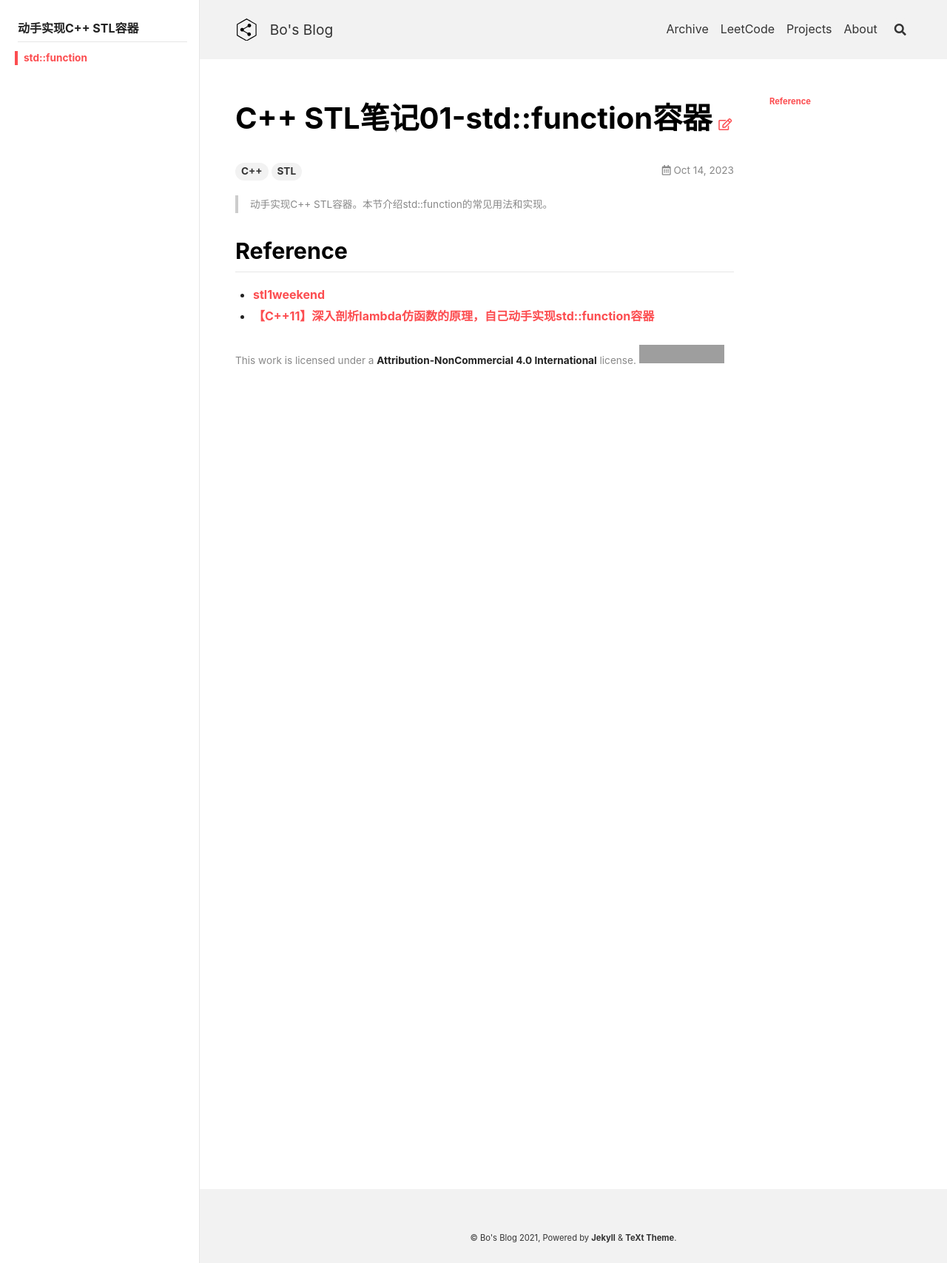
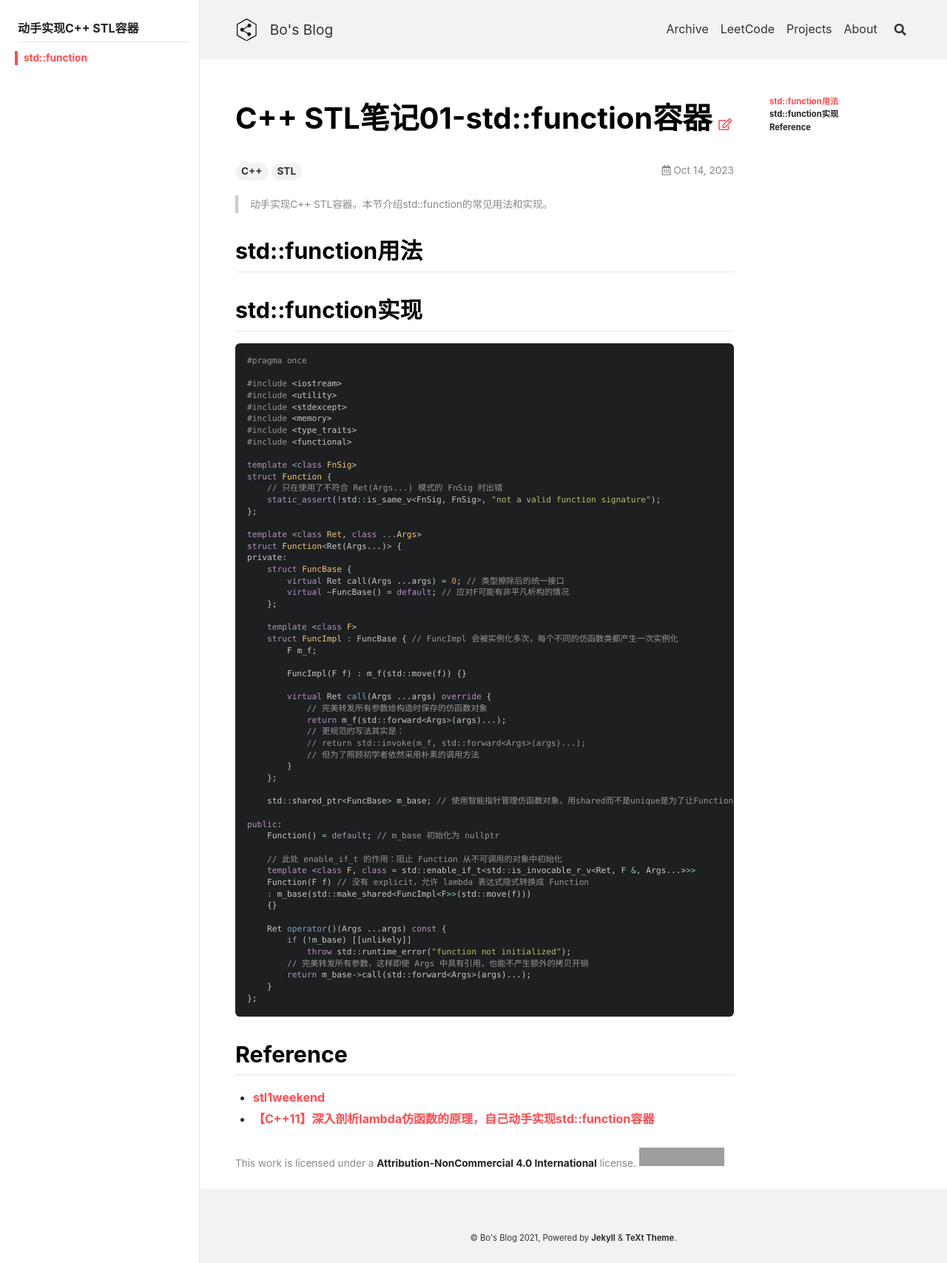
Before and after one commit to peng00bo00/peng00bo00_previous_blog, a Jekyll site: the page built from _posts/2023-10-14-STL-NOTES-01.md, in a window 1280 px wide. Shown: the whole page at 74% size. Built offline with Jekyll 4.4.1, drawn with Linux system fonts in a browser that asks for light colours; nearby versions of some CDN libraries; grey boxes are pictures that could not be loaded.

Commit message:
Update 2023-10-14-STL-NOTES-01.md

````diff
--- a/_posts/2023-10-14-STL-NOTES-01.md
+++ b/_posts/2023-10-14-STL-NOTES-01.md
@@ -12,6 +12,69 @@ sidebar:
 > 动手实现C++ STL容器。本节介绍std::function的常见用法和实现。
 <!--more-->
 
+## std::function用法
+
+## std::function实现
+
+```cpp
+#pragma once
+
+#include <iostream>
+#include <utility>
+#include <stdexcept>
+#include <memory>
+#include <type_traits>
+#include <functional>
+
+template <class FnSig>
+struct Function {
+    // 只在使用了不符合 Ret(Args...) 模式的 FnSig 时出错
+    static_assert(!std::is_same_v<FnSig, FnSig>, "not a valid function signature");
+};
+
+template <class Ret, class ...Args>
+struct Function<Ret(Args...)> {
+private:
+    struct FuncBase {
+        virtual Ret call(Args ...args) = 0; // 类型擦除后的统一接口
+        virtual ~FuncBase() = default; // 应对F可能有非平凡析构的情况
+    };
+
+    template <class F>
+    struct FuncImpl : FuncBase { // FuncImpl 会被实例化多次，每个不同的仿函数类都产生一次实例化
+        F m_f;
+
+        FuncImpl(F f) : m_f(std::move(f)) {}
+
+        virtual Ret call(Args ...args) override {
+            // 完美转发所有参数给构造时保存的仿函数对象
+            return m_f(std::forward<Args>(args)...);
+            // 更规范的写法其实是：
+            // return std::invoke(m_f, std::forward<Args>(args)...);
+            // 但为了照顾初学者依然采用朴素的调用方法
+        }
+    };
+
+    std::shared_ptr<FuncBase> m_base; // 使用智能指针管理仿函数对象，用shared而不是unique是为了让Function支持拷贝
+
+public:
+    Function() = default; // m_base 初始化为 nullptr
+
+    // 此处 enable_if_t 的作用：阻止 Function 从不可调用的对象中初始化
+    template <class F, class = std::enable_if_t<std::is_invocable_r_v<Ret, F &, Args...>>>
+    Function(F f) // 没有 explicit，允许 lambda 表达式隐式转换成 Function
+    : m_base(std::make_shared<FuncImpl<F>>(std::move(f)))
+    {}
+
+    Ret operator()(Args ...args) const {
+        if (!m_base) [[unlikely]]
+            throw std::runtime_error("function not initialized");
+        // 完美转发所有参数，这样即使 Args 中具有引用，也能不产生额外的拷贝开销
+        return m_base->call(std::forward<Args>(args)...);
+    }
+};
+```
+
 ## Reference
 
 - [stl1weekend](https://github.com/parallel101/stl1weekend/tree/main#%E8%87%AA%E5%B7%B1%E5%AE%9E%E7%8E%B0%E6%89%80%E6%9C%89stl%E5%AE%B9%E5%99%A8)
````
